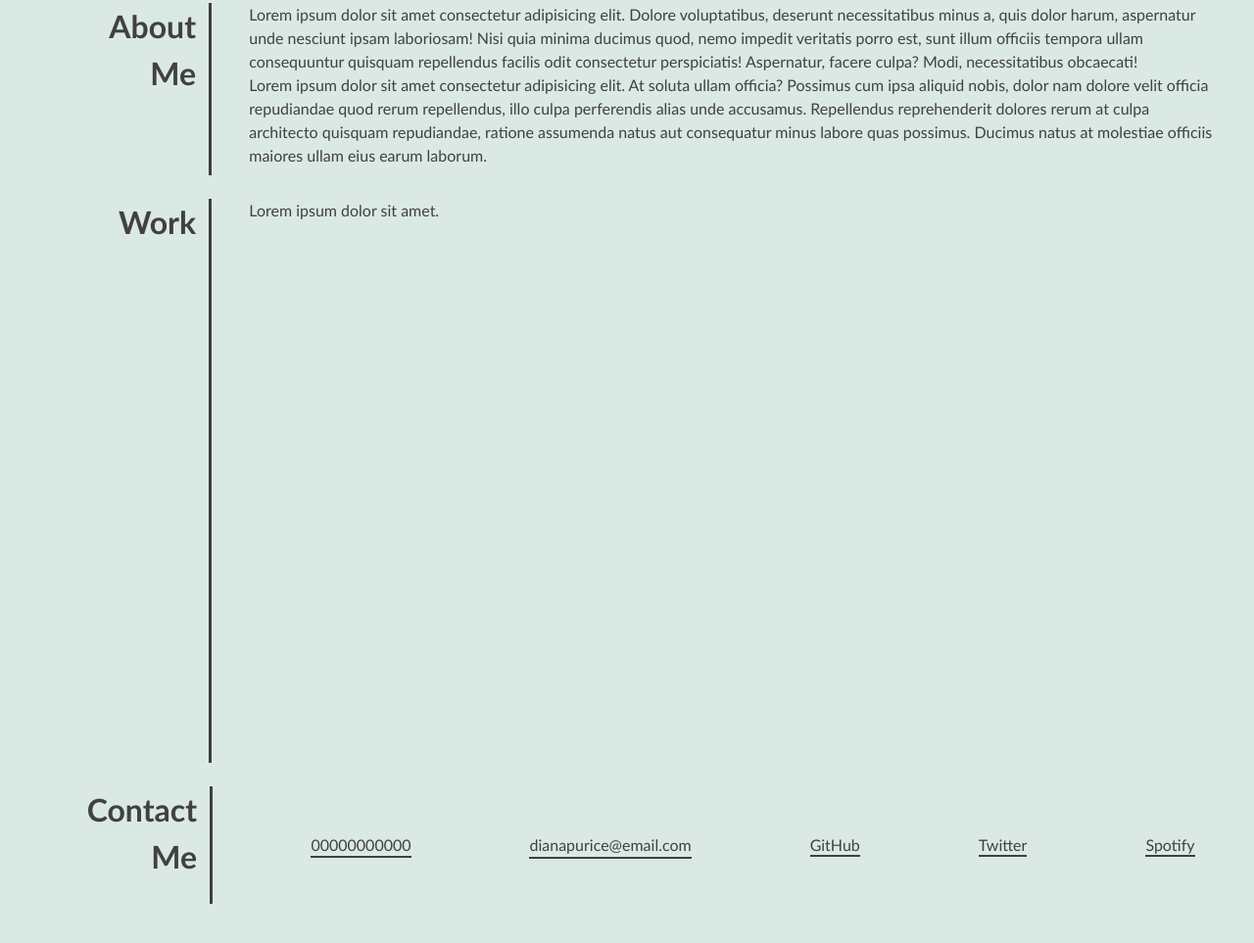
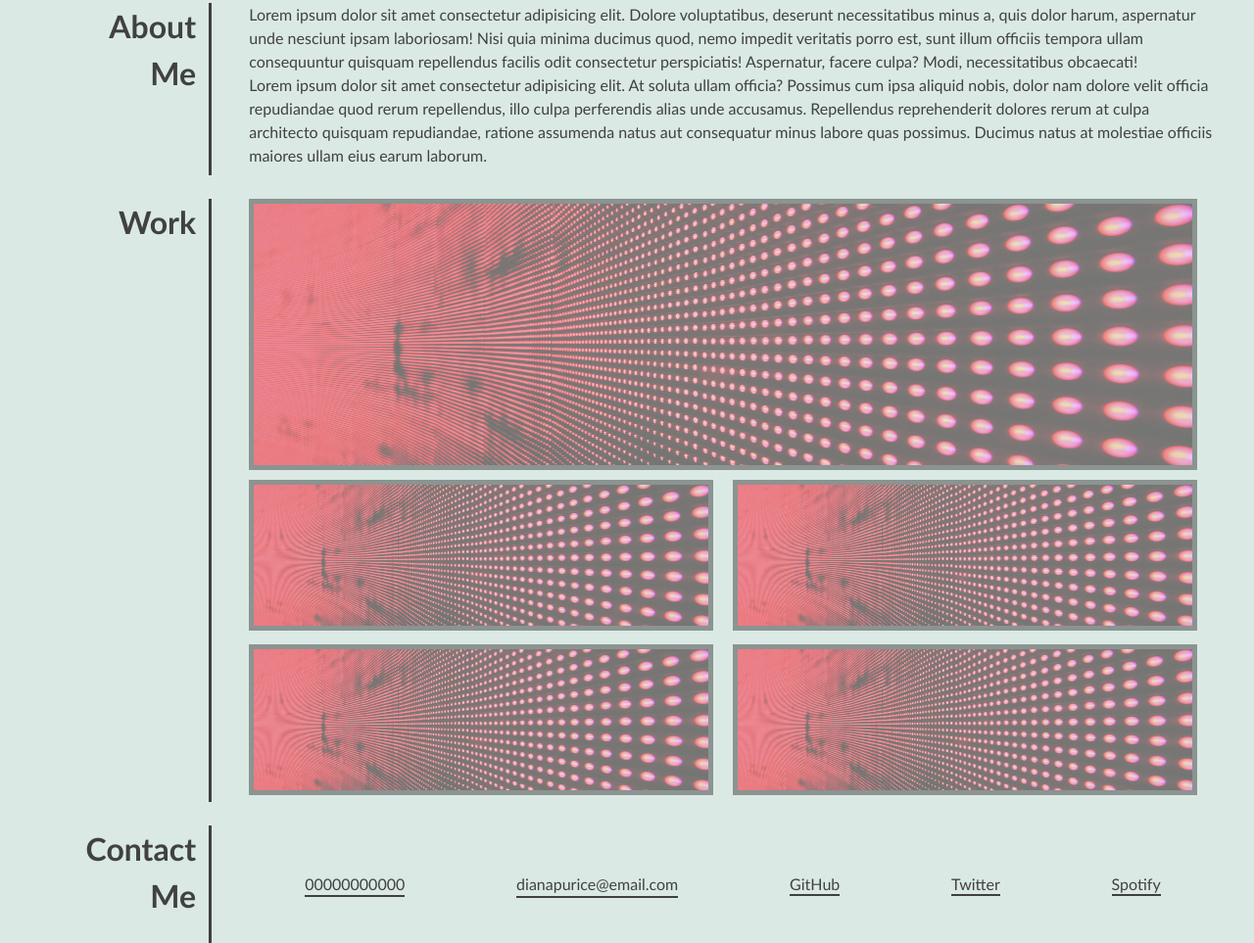
Before and after one commit to DianaPurice/MyPortfolio, a plain HTML site: page index.html in a window 1280 px wide. Shown: the part 291-1254 px from the top of the page at 98% size. Before the commit the page ends 1214 px from the top, so only its background shows below. Drawn offline with Linux system fonts and the light colour scheme.

Commit message:
Designed the structure

```diff
--- a/css/style.css
+++ b/css/style.css
@@ -106,7 +106,7 @@ nav a {
 main {
   display: grid;
   grid-template-columns: 100%;
-  grid-template-rows: 25vh 75vh 15vh;
+  grid-template-rows: 25vh 80vh 15vh;
   grid-template-areas:
     "about"
     "work"
@@ -152,10 +152,64 @@ main {
   justify-content: space-around;
   align-items: center;
   border-left: 3px solid var(--header-text);
+  padding-left: 3vw;
+  padding-right: 3vw;
 }
 #contact a {
   text-decoration: none;
   color: var(--header-text);
   border-bottom: 2px solid var(--header-text);
   padding-bottom: 2%;
+}/* work */
+#app-container {
+  display: grid;
+  grid-template-columns: 49% 49%;
+  grid-template-rows: 20% 25% 25% 25% 25%;
+  grid-template-areas:
+  "first-app first-app"
+  "first-app first-app"
+  "second-app third-app"
+  "fourth-app fifth-app";
 }
+.app {
+  content: url(../images/02-portfolio-1.jpg);
+  border: 5px solid var(--header-text) !important;
+  padding: 0 !important;
+  opacity: 0.5;
+}
+.app:hover {
+  opacity: 1;
+  transition-timing-function: ease-in-out;
+}
+
+.row2 {
+  margin-top: 2%;
+  margin-bottom: 2%;
+}
+.row3 {
+  margin-bottom: 0;
+  margin-top: 5%;
+}
+.row2, .row3 {
+  margin-left: 2%;
+  width: 98% !important;
+}
+.column1 {
+  margin-right: 2%;
+  margin-left: 0;
+}
+#first {
+  grid-area: first-app;
+}
+#second {
+  grid-area: second-app;
+}
+#third {
+  grid-area: third-app;
+}
+#fourth {
+  grid-area: fourth-app;
+}
+#fifth {
+  grid-area: fifth-app;
+}
--- a/index.html
+++ b/index.html
@@ -59,7 +59,13 @@
       <!-- portfolio container -->
       <section class="page-section" id="work">
         <h2 class="heading">Work</h2>
-        <div>Lorem ipsum dolor sit amet.</div>
+        <div id="app-container">
+          <div class="app row1" id="first">1</div>
+          <div class="app row2 column1" id="second">2</div>
+          <div class="app row2" id="third">3</div>
+          <div class="app row3 column1" id="fourth">4</div>
+          <div class="app row3" id="fifth">5</div>
+        </div>
       </section>
 
       <!-- contact -->
```
